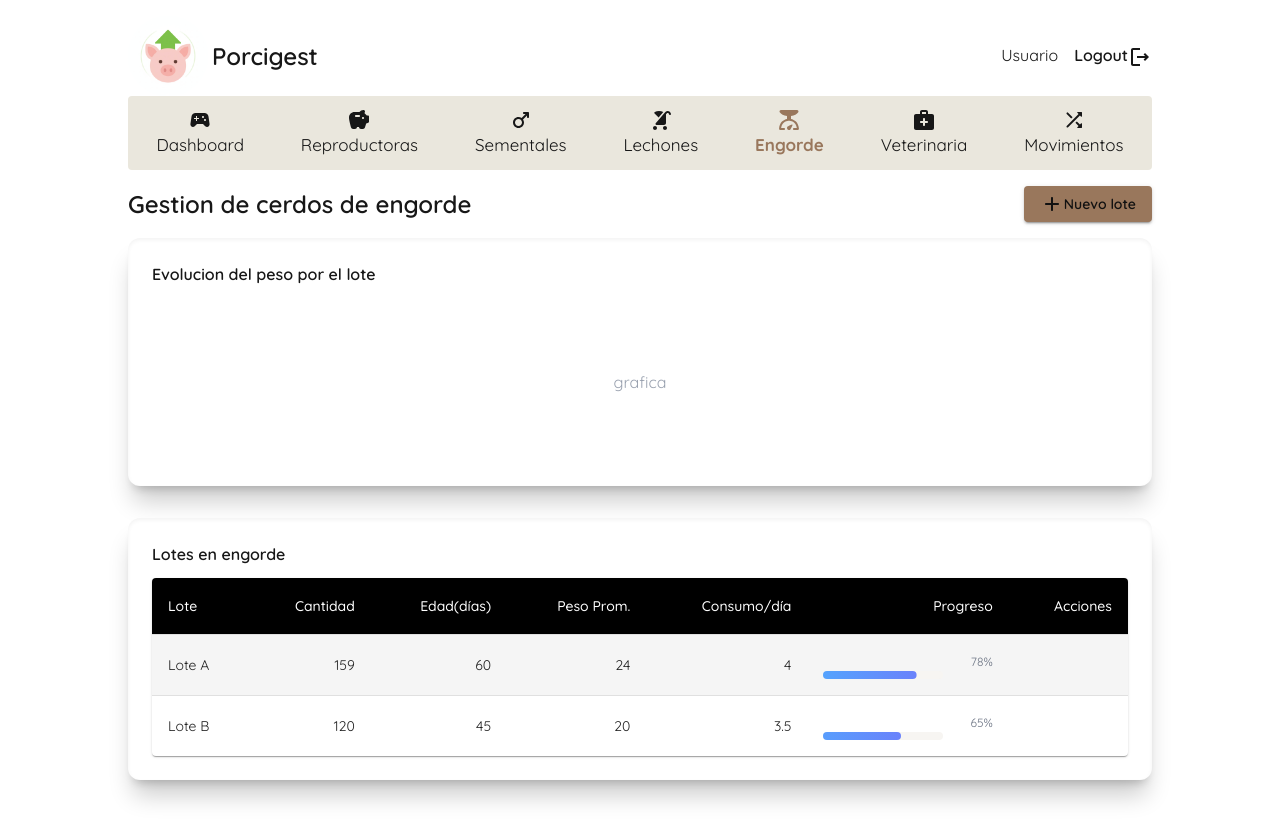
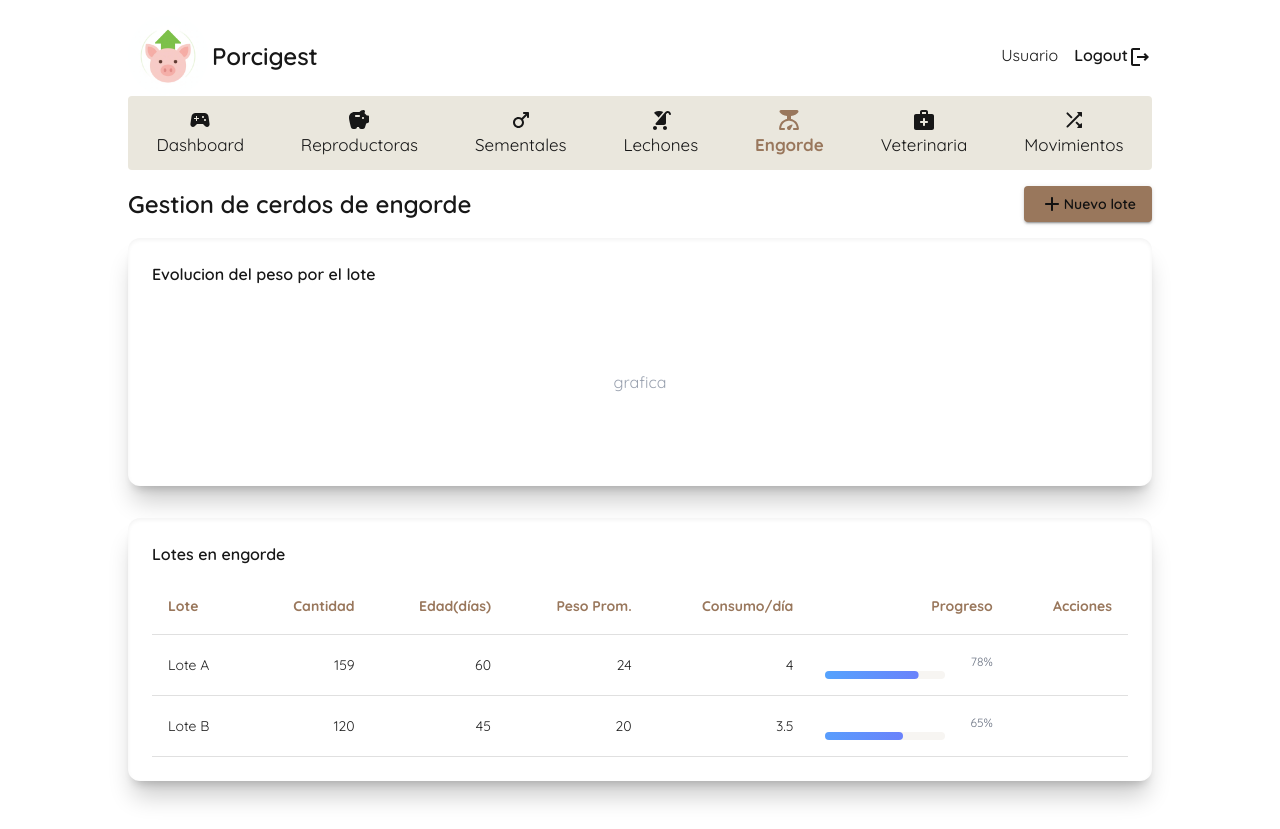
Before and after one commit to Androiesd13/porcigest_frontend, a Next.js app: page /dashboard/engorde in a window 1280 px wide. Built offline with nearby package versions, Linux system fonts and the light colour scheme; some icons are missing.

Commit message:
Mejorando el diseño de las tablas y añadiendole funcionalidad a los botones

```diff
--- a/app/dashboard/engorde/page.tsx
+++ b/app/dashboard/engorde/page.tsx
@@ -1,37 +1,32 @@
 "use client";
-import { useRouter } from 'next/navigation';
-import EditIcon from '@mui/icons-material/Edit';
-import { Button, TextField, Snackbar, Alert, LinearProgress } from '@mui/material';
+import EditIcon from "@mui/icons-material/Edit";
+import {
+  Button,
+  TextField,
+  Snackbar,
+  Alert,
+  LinearProgress,
+} from "@mui/material";
 
-import * as React from 'react';
-import { styled } from '@mui/material/styles';
-import Table from '@mui/material/Table';
-import TableBody from '@mui/material/TableBody';
-import TableCell, { tableCellClasses } from '@mui/material/TableCell';
-import TableContainer from '@mui/material/TableContainer';
-import TableHead from '@mui/material/TableHead';
-import TableRow from '@mui/material/TableRow';
-import Paper from '@mui/material/Paper';
-import DeleteIcon from '@mui/icons-material/Delete';
-import IconButton from '@mui/material/IconButton';
-import HeaderGestion from '@/ui/utils/HeaderGestion';
+import * as React from "react";
+import { styled } from "@mui/material/styles";
+import Table from "@mui/material/Table";
+import TableBody from "@mui/material/TableBody";
+import TableCell, { tableCellClasses } from "@mui/material/TableCell";
+import TableContainer from "@mui/material/TableContainer";
+import TableHead from "@mui/material/TableHead";
+import TableRow from "@mui/material/TableRow";
+import DeleteIcon from "@mui/icons-material/Delete";
+import IconButton from "@mui/material/IconButton";
+import HeaderGestion from "@/ui/utils/HeaderGestion";
 
 const StyledTableCell = styled(TableCell)(({ theme }) => ({
   [`&.${tableCellClasses.head}`]: {
-    backgroundColor: theme.palette.common.black,
-    color: theme.palette.common.white,
+    color: theme.palette.secondary.main,
+    fontWeight: "Bold",
   },
   [`&.${tableCellClasses.body}`]: {
     fontSize: 14,
-  },
-}));
-
-const StyledTableRow = styled(TableRow)(({ theme }) => ({
-  '&:nth-of-type(odd)': {
-    backgroundColor: theme.palette.action.hover,
-  },
-  '&:last-child td, &:last-child th': {
-    border: 0,
   },
 }));
 
@@ -41,24 +36,23 @@ function createData(
   edad: number,
   peso: number,
   consumo: number,
-  progreso: number,
+  progreso: number
 ) {
   return { lote, cantidad, edad, peso, consumo, progreso };
 }
 
 const initialRows = [
-  createData('Lote A', 159, 60, 24, 4.0, 78),
-  createData('Lote B', 120, 45, 20, 3.5, 65),
+  createData("Lote A", 159, 60, 24, 4.0, 78),
+  createData("Lote B", 120, 45, 20, 3.5, 65),
 ];
 
 export default function EngordePage() {
-
   const [rows, setRows] = React.useState(initialRows);
 
   const [editIndex, setEditIndex] = React.useState<number | null>(null);
   const [showForm, setShowForm] = React.useState(false);
-  function handleClick(){
-    setShowForm(!showForm)
+  function handleClick() {
+    setShowForm(!showForm);
   }
 
   const [lote, setLote] = React.useState("");
@@ -119,35 +113,77 @@ export default function EngordePage() {
   return (
     <>
       <main>
-       <HeaderGestion title='Gestion de cerdos de engorde' textButton='Nuevo lote' setShowForm={handleClick}/>
+        <HeaderGestion
+          title="Gestion de cerdos de engorde"
+          textButton="Nuevo lote"
+          setShowForm={handleClick}
+        />
         {showForm && (
           <div className="bg-white rounded-xl shadow-md p-6 mb-8 mt-5">
             <h2 className="text-xl font-semibold mb-4">
               {editIndex !== null ? "Editar lote" : "Registrar nuevo lote"}
             </h2>
             <div className="grid grid-cols-2 gap-4">
-                <TextField label="Nombre del lote" value={lote} onChange={(e) => setLote(e.target.value)} fullWidth />
-                <TextField label="Cantidad" type="number" value={cantidad} onChange={(e) => setCantidad(e.target.value)} fullWidth />
-                <TextField label="Edad (días)" type="number" value={edad} onChange={(e) => setEdad(e.target.value)} fullWidth />
-                <TextField label="Peso Prom." type="number" value={peso} onChange={(e) => setPeso(e.target.value)} fullWidth />
-                <TextField label="Consumo/día" type="number" value={consumo} onChange={(e) => setConsumo(e.target.value)} fullWidth />
+              <TextField
+                label="Nombre del lote"
+                value={lote}
+                onChange={(e) => setLote(e.target.value)}
+                fullWidth
+              />
+              <TextField
+                label="Cantidad"
+                type="number"
+                value={cantidad}
+                onChange={(e) => setCantidad(e.target.value)}
+                fullWidth
+              />
+              <TextField
+                label="Edad (días)"
+                type="number"
+                value={edad}
+                onChange={(e) => setEdad(e.target.value)}
+                fullWidth
+              />
+              <TextField
+                label="Peso Prom."
+                type="number"
+                value={peso}
+                onChange={(e) => setPeso(e.target.value)}
+                fullWidth
+              />
+              <TextField
+                label="Consumo/día"
+                type="number"
+                value={consumo}
+                onChange={(e) => setConsumo(e.target.value)}
+                fullWidth
+              />
             </div>
             <div className="flex justify-end mt-4 gap-3">
-                <Button color='secondary' onClick={() => { setShowForm(false); setEditIndex(null); }}
+              <Button
+                color="secondary"
+                onClick={() => {
+                  setShowForm(false);
+                  setEditIndex(null);
+                }}
                 sx={{
                   color: "#171717",
-                      '&:hover': {
-                        backgroundColor: '#D3B8A1',
+                  "&:hover": {
+                    backgroundColor: "#D3B8A1",
                   },
-                    }}>
+                }}
+              >
                 Cancelar
               </Button>
-                <Button  variant="contained" onClick={handleSave}
+              <Button
+                variant="contained"
+                onClick={handleSave}
                 sx={{
-                  '&:hover': {
-                    backgroundColor: '#D3B8A1',
+                  "&:hover": {
+                    backgroundColor: "#D3B8A1",
                   },
-                  }}>
+                }}
+              >
                 {editIndex !== null ? "Actualizar" : "Guardar"}
               </Button>
             </div>
@@ -163,7 +199,7 @@ export default function EngordePage() {
 
         <div className="bg-white rounded-xl shadow-xl/20 inset-shadow-sm p-6 mb-8">
           <h1>Lotes en engorde</h1>
-            <TableContainer className="mt-3" component={Paper}>
+          <TableContainer className="mt-3">
             <Table sx={{ minWidth: 700 }} aria-label="customized table">
               <TableHead>
                 <TableRow>
@@ -179,15 +215,23 @@ export default function EngordePage() {
 
               <TableBody>
                 {rows.map((row, index) => (
-                    <StyledTableRow key={row.lote}>
-                      <StyledTableCell component="th" scope="row">{row.lote}</StyledTableCell>
-                      <StyledTableCell align="right">{row.cantidad}</StyledTableCell>
+                  <TableRow key={row.lote}>
+                    <StyledTableCell component="th" scope="row">
+                      {row.lote}
+                    </StyledTableCell>
+                    <StyledTableCell align="right">
+                      {row.cantidad}
+                    </StyledTableCell>
                     <StyledTableCell align="right">{row.edad}</StyledTableCell>
                     <StyledTableCell align="right">{row.peso}</StyledTableCell>
-                      <StyledTableCell align="right">{row.consumo}</StyledTableCell>
+                    <StyledTableCell align="right">
+                      {row.consumo}
+                    </StyledTableCell>
                     <StyledTableCell align="right">
                       <div>
-                          <span className="text-xs text-gray-500 mb-1">{row.progreso}%</span>
+                        <span className="text-xs text-gray-500 mb-1">
+                          {row.progreso}%
+                        </span>
                         <LinearProgress
                           variant="determinate"
                           value={row.progreso}
@@ -195,25 +239,34 @@ export default function EngordePage() {
                             width: 120,
                             height: 8,
                             borderRadius: 5,
-                              backgroundColor: 'e0e0e0',
-                              '& .MuiLinearProgress-bar': {
+                            backgroundColor: "e0e0e0",
+                            "& .MuiLinearProgress-bar": {
                               borderRadius: 5,
-                                background: 'linear-gradient(90deg, #4facfe 0%, #6a82fb 100%)',
-                              }
+                              background:
+                                "linear-gradient(90deg, #4facfe 0%, #6a82fb 100%)",
+                            },
                           }}
                         />
                       </div>
                     </StyledTableCell>
 
                     <StyledTableCell align="right">
-                        <IconButton onClick={() => handleEdit(index)} aria-label="editar" size="small">
-                          <EditIcon fontSize="small" />
+                      <IconButton
+                        onClick={() => handleEdit(index)}
+                        aria-label="editar"
+                        size="small"
+                      >
+                        <EditIcon fontSize="small" color="info"/>
                       </IconButton>
-                        <IconButton onClick={() => handleDelete(row.lote)} aria-label="delete" size="small">
-                          <DeleteIcon fontSize="small" />
+                      <IconButton
+                        onClick={() => handleDelete(row.lote)}
+                        aria-label="delete"
+                        size="small"
+                      >
+                        <DeleteIcon fontSize="small" color="error"/>
                       </IconButton>
                     </StyledTableCell>
-                    </StyledTableRow>
+                  </TableRow>
                 ))}
               </TableBody>
             </Table>
@@ -227,7 +280,11 @@ export default function EngordePage() {
         onClose={() => setOpenSnackbar(false)}
         anchorOrigin={{ vertical: "top", horizontal: "center" }}
       >
-        <Alert onClose={() => setOpenSnackbar(false)} severity="error" sx={{ width: "100%" }}>
+        <Alert
+          onClose={() => setOpenSnackbar(false)}
+          severity="error"
+          sx={{ width: "100%" }}
+        >
           Debes completar al todos los campos
         </Alert>
       </Snackbar>
--- a/app/dashboard/lechones/page.tsx
+++ b/app/dashboard/lechones/page.tsx
@@ -2,7 +2,7 @@
 
 import { Alert, Button, Chip, Snackbar, TextField } from "@mui/material";
 
-import {useState} from 'react'
+import { useState } from "react";
 
 import EditIcon from "@mui/icons-material/Edit";
 
@@ -14,29 +14,21 @@ import TableCell, { tableCellClasses } from "@mui/material/TableCell";
 import TableContainer from "@mui/material/TableContainer";
 import TableHead from "@mui/material/TableHead";
 import TableRow from "@mui/material/TableRow";
-import Paper from "@mui/material/Paper";
 import DeleteIcon from "@mui/icons-material/Delete";
 import IconButton from "@mui/material/IconButton";
 import HeaderGestion from "@/ui/utils/HeaderGestion";
 
 const StyledTableCell = styled(TableCell)(({ theme }) => ({
   [`&.${tableCellClasses.head}`]: {
-    backgroundColor: theme.palette.common.black,
-    color: theme.palette.common.white,
+    color: theme.palette.secondary.main,
+    fontWeight: "Bold",
   },
   [`&.${tableCellClasses.body}`]: {
+    fontWeigth: "bold",
     fontSize: 14,
   },
 }));
 
-const StyledTableRow = styled(TableRow)(({ theme }) => ({
-  "&:nth-of-type(odd)": {
-    backgroundColor: theme.palette.action.hover,
-  },
-  "&:last-child td, &:last-child th": {
-    border: 0,
-  },
-}));
 
 function createData(
   Idcamada: string,
@@ -48,15 +40,26 @@ function createData(
   mortalidad: number,
   estados: string
 ) {
-  return { Idcamada, FechaNac, Madre, Padre, lechones, peso, mortalidad, estados };
+  return {
+    Idcamada,
+    FechaNac,
+    Madre,
+    Padre,
+    lechones,
+    peso,
+    mortalidad,
+    estados,
+  };
 }
 
 const calcularEstado = (peso: number, mortalidad: number) => {
   if (mortalidad > 50) return "Crítico";
   if (peso >= 70) return "Completado";
   return "Activo";
-}
-const initialRows = [createData("Frozen yoghurt", new Date(), 6.0,3, 24, 4.0, 78, "Activo")];
+};
+const initialRows = [
+  createData("Frozen yoghurt", new Date(), 6.0, 3, 24, 4.0, 78, "Activo"),
+];
 
 export default function lechones() {
   const [rows, setRows] = React.useState(initialRows);
@@ -64,9 +67,9 @@ export default function lechones() {
   const [showForm, setShowForm] = useState<boolean>(false);
   const [editIndex, setEditIndex] = React.useState<number | null>(null);
 
-  const handleClick = function(){
-    setShowForm(!showForm)
-  }
+  const handleClick = function () {
+    setShowForm(!showForm);
+  };
 
   const [Idcamada, setIdCamada] = React.useState("");
   const [fechaNacimiento, setFechaNacimiento] = React.useState("");
@@ -85,7 +88,7 @@ export default function lechones() {
   const handleEdit = (index: number) => {
     const row = rows[index];
     setIdCamada(row.Idcamada);
-    setFechaNacimiento(row.FechaNac.toISOString().split('T')[0]);
+    setFechaNacimiento(row.FechaNac.toISOString().split("T")[0]);
     setMadreID(String(row.Madre));
     setPadreId(String(row.Padre));
     setNumeroLechones(String(row.lechones));
@@ -96,13 +99,13 @@ export default function lechones() {
   };
 
   const handleAdd = () => {
-    if (!Idcamada || ! fechaNacimiento){
+    if (!Idcamada || !fechaNacimiento) {
       setOpenSnackbar(true);
       return;
     }
 
-    const pesoNum =Number(pesoProm);
-    const mortNum= Number(mortalidad);
+    const pesoNum = Number(pesoProm);
+    const mortNum = Number(mortalidad);
 
     const newRow = createData(
       Idcamada,
@@ -147,30 +150,79 @@ export default function lechones() {
           <div className="bg-white rounded-xl shadow-md p-6 mb-8 mt-5 text-center">
             <h2 className="text-xl font-semibold mb-4">Nueva Camada</h2>
             <div className="grid grid-cols-2 gap-4">
-                <TextField label="ID Camada" type="number" value={Idcamada} onChange={(e) => setIdCamada(e.target.value)} fullWidth />
-                <TextField label="Madre Id" type="number" value={madreID} onChange={(e) => setMadreID(e.target.value)} fullWidth />
-                <TextField label="Padre ID" type="number" value={padreId} onChange={(e) => setPadreId(e.target.value)} fullWidth />
-                <TextField label="Fecha Nacimiento" type="date" value={fechaNacimiento} onChange={(e) => setFechaNacimiento(e.target.value)} fullWidth InputLabelProps={{shrink: true,}}/>
-                <TextField label="Número de lechones" type="number" value={numeroLechones} onChange={(e) => setNumeroLechones(e.target.value)} fullWidth />
-                <TextField label="Peso Prom" type="number" value={pesoProm} onChange={(e) => setPesoProm(e.target.value)} fullWidth />
-                <TextField label="Mortalidad" type="number" value={mortalidad} onChange={(e) => setMortalidad(e.target.value)} fullWidth />
+              <TextField
+                label="ID Camada"
+                type="number"
+                value={Idcamada}
+                onChange={(e) => setIdCamada(e.target.value)}
+                fullWidth
+              />
+              <TextField
+                label="Madre Id"
+                type="number"
+                value={madreID}
+                onChange={(e) => setMadreID(e.target.value)}
+                fullWidth
+              />
+              <TextField
+                label="Padre ID"
+                type="number"
+                value={padreId}
+                onChange={(e) => setPadreId(e.target.value)}
+                fullWidth
+              />
+              <TextField
+                label="Fecha Nacimiento"
+                type="date"
+                value={fechaNacimiento}
+                onChange={(e) => setFechaNacimiento(e.target.value)}
+                fullWidth
+                InputLabelProps={{ shrink: true }}
+              />
+              <TextField
+                label="Número de lechones"
+                type="number"
+                value={numeroLechones}
+                onChange={(e) => setNumeroLechones(e.target.value)}
+                fullWidth
+              />
+              <TextField
+                label="Peso Prom"
+                type="number"
+                value={pesoProm}
+                onChange={(e) => setPesoProm(e.target.value)}
+                fullWidth
+              />
+              <TextField
+                label="Mortalidad"
+                type="number"
+                value={mortalidad}
+                onChange={(e) => setMortalidad(e.target.value)}
+                fullWidth
+              />
             </div>
             <div className="flex justify-end mt-4 gap-3">
-                <Button color="secondary" onClick={() => setShowForm(false)}
+              <Button
+                color="secondary"
+                onClick={() => setShowForm(false)}
                 sx={{
                   color: "#171717",
-                      '&:hover': {
-                        backgroundColor: '#D3B8A1',
+                  "&:hover": {
+                    backgroundColor: "#D3B8A1",
                   },
-                    }}>
+                }}
+              >
                 Cancelar
               </Button>
-                <Button variant="contained" onClick={handleAdd}
+              <Button
+                variant="contained"
+                onClick={handleAdd}
                 sx={{
-                    '&:hover': {
-                      backgroundColor: '#D3B8A1',
+                  "&:hover": {
+                    backgroundColor: "#D3B8A1",
                   },
-                    }}>
+                }}
+              >
                 Guardar
               </Button>
             </div>
@@ -187,7 +239,7 @@ export default function lechones() {
 
         <div className="bg-white rounded-xl shadow-xl/20 inset-shadow-sm p-6 mb-8">
           <h1>Camadas Activas</h1>
-          <TableContainer className="mt-3 " component={Paper}>
+          <TableContainer className="mt-3">
             <Table sx={{ minWidth: 700 }} aria-label="customized table">
               <TableHead>
                 <TableRow>
@@ -207,39 +259,51 @@ export default function lechones() {
               </TableHead>
               <TableBody>
                 {rows.map((row, index) => (
-                  <StyledTableRow key={row.Idcamada}>
+                  <TableRow key={row.Idcamada}>
                     <StyledTableCell component="th" scope="row">
                       {row.Idcamada}
                     </StyledTableCell>
                     <StyledTableCell align="right">
                       {row.FechaNac.toLocaleDateString()}
                     </StyledTableCell>
-                    <StyledTableCell align="right">
-                        {row.Madre}
-                    </StyledTableCell>
+                    <StyledTableCell align="right">{row.Madre}</StyledTableCell>
                     <StyledTableCell align="right">
                       {row.lechones}
                     </StyledTableCell>
-                    <StyledTableCell align="right">
-                      {row.peso}
-                    </StyledTableCell>
+                    <StyledTableCell align="right">{row.peso}</StyledTableCell>
                     <StyledTableCell align="right">
                       {row.mortalidad}
                     </StyledTableCell>
                     <StyledTableCell align="right">
-                        {row.estados === "Completado" && <Chip label="Completado" color="success" size="small" />}
-                        {row.estados === "Activo" && <Chip label="Activo" color="primary" size="small" />}
-                        {row.estados === "Crítico" && <Chip label="Crítico" color="error" size="small" />}
+                      {row.estados === "Completado" && (
+                        <Chip label="Completado" color="success" size="small" />
+                      )}
+                      {row.estados === "Activo" && (
+                        <Chip label="Activo" color="primary" size="small" />
+                      )}
+                      {row.estados === "Crítico" && (
+                        <Chip label="Crítico" color="error" size="small" />
+                      )}
                     </StyledTableCell>
                     <StyledTableCell align="right">
-                      <IconButton onClick={() => handleEdit(index)} aria-label="editar" size="small">
+                      <IconButton
+                        onClick={() => handleEdit(index)}
+                        aria-label="editar"
+                        size="small"
+                        color="info"
+                      >
                         <EditIcon fontSize="small" />
                       </IconButton>
-                      <IconButton onClick={() => handleDelete(row.Idcamada)} aria-label="delete" size="small">
+                      <IconButton
+                        onClick={() => handleDelete(row.Idcamada)}
+                        aria-label="delete"
+                        size="small"
+                        color="error"
+                      >
                         <DeleteIcon fontSize="small" />
                       </IconButton>
                     </StyledTableCell>
-                  </StyledTableRow>
+                  </TableRow>
                 ))}
               </TableBody>
             </Table>
@@ -252,7 +316,11 @@ export default function lechones() {
         onClose={() => setOpenSnackbar(false)}
         anchorOrigin={{ vertical: "top", horizontal: "center" }}
       >
-        <Alert onClose={() => setOpenSnackbar(false)} severity="error" sx={{ width: "100%" }}>
+        <Alert
+          onClose={() => setOpenSnackbar(false)}
+          severity="error"
+          sx={{ width: "100%" }}
+        >
           Debes completar todos los campos
         </Alert>
       </Snackbar>
--- a/app/dashboard/movimientos/page.tsx
+++ b/app/dashboard/movimientos/page.tsx
@@ -1,10 +1,25 @@
 "use client";
 
 import * as React from "react";
+import { styled } from "@mui/material/styles";
+import { tableCellClasses } from "@mui/material";
+
 import {
   Table, TableBody, TableCell, TableContainer,
   TableHead, TableRow, Paper, Typography
 } from "@mui/material";
+
+const StyledTableCell = styled(TableCell)(({ theme }) => ({
+  [`&.${tableCellClasses.head}`]: {
+    color: theme.palette.secondary.main,
+    fontWeight: "900",
+  },
+  [`&.${tableCellClasses.body}`]: {
+    fontSize: 14,
+    fontWeight: "900",
+  },
+}));
+
 
 export default function Movimientos() {
   // Datos de ejemplo con el campo "pagina"
@@ -22,17 +37,17 @@ export default function Movimientos() {
       <Table>
         <TableHead>
           <TableRow>
-            <TableCell>ID</TableCell>
-            <TableCell>Usuario</TableCell>
-            <TableCell>Acción</TableCell>
-            <TableCell>Página</TableCell>
-            <TableCell>Fecha</TableCell>
+            <StyledTableCell>ID</StyledTableCell>
+            <StyledTableCell>Usuario</StyledTableCell>
+            <StyledTableCell>Acción</StyledTableCell>
+            <StyledTableCell>Página</StyledTableCell>
+            <StyledTableCell>Fecha</StyledTableCell>
           </TableRow>
         </TableHead>
         <TableBody>
           {movimientos.map((mov) => (
             <TableRow key={mov.id}>
-              <TableCell>{mov.id}</TableCell>
+              <StyledTableCell>{mov.id}</StyledTableCell>
               <TableCell>{mov.usuario}</TableCell>
               <TableCell>{mov.accion}</TableCell>
               <TableCell>{mov.pagina}</TableCell>
--- a/app/ui/reproductoras/TableCerdas.tsx
+++ b/app/ui/reproductoras/TableCerdas.tsx
@@ -22,7 +22,7 @@ import { RegistroCerda} from "../../../lib/definitions";
 
 const StyledTableCell = styled(TableCell)(({ theme }) => ({
   [`&.${tableCellClasses.head}`]: {
-    color: theme.palette.background.default,
+    color: theme.palette.secondary.main,
     fontWeight: "900",
   },
   [`&.${tableCellClasses.body}`]: {
--- a/app/ui/sementales/TableSementales.tsx
+++ b/app/ui/sementales/TableSementales.tsx
@@ -20,7 +20,7 @@ import { tableCellClasses } from "@mui/material";
 
 const StyledTableCell = styled(TableCell)(({ theme }) => ({
   [`&.${tableCellClasses.head}`]: {
-    color: theme.palette.background.default,
+    color: theme.palette.secondary.main,
     fontWeight: "900",
   },
   [`&.${tableCellClasses.body}`]: {
--- a/app/ui/veterinaria/TableVacunacion.tsx
+++ b/app/ui/veterinaria/TableVacunacion.tsx
@@ -21,7 +21,7 @@ import { tableCellClasses } from "@mui/material";
 
 const StyledTableCell = styled(TableCell)(({ theme }) => ({
   [`&.${tableCellClasses.head}`]: {
-    color: theme.palette.background.default,
+    color: theme.palette.secondary.main,
     fontWeight: "900",
   },
   [`&.${tableCellClasses.body}`]: {
@@ -142,6 +142,7 @@ const TableVacunacion = () => {
           <TableBody>
             {rows.map((row, rowIndex) => (<TableRow key={rowIndex}>
               {row.map((cell) => (<TableCell key={cell.key}>{cell.content}</TableCell>))}
+                <TableCell> {/*Se puede renderizar con un map guardando los datos de las acciones en un array*/}
                 <Tooltip title="Editar">
                     <IconButton color="success">
                       <CreateRounded />
@@ -157,6 +158,7 @@ const TableVacunacion = () => {
                       <DeleteRounded />
                     </IconButton>
                   </Tooltip>
+                </TableCell>
             </TableRow>
             ))}
           </TableBody>
```
Also changed, not shown: app/dashboard/page.tsx (+28 -52 lines), app/ui/dashboard/ButtonNav.tsx (added, +23 -0 lines), app/ui/dashboard/CardComponent.tsx (added, +22 -0 lines). Lines whose indentation alone changed are shown as unchanged.
